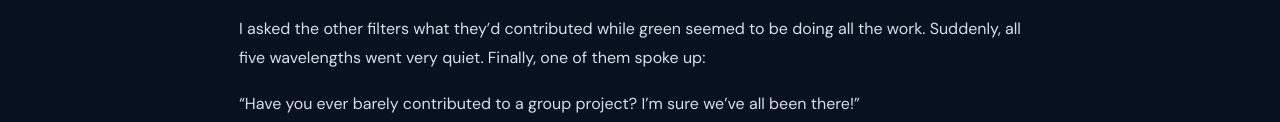
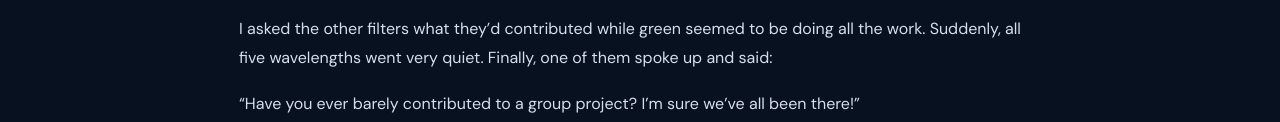
Before and after one commit to roropar/star-galaxy-classifier, a plain HTML site: page index.html in a window 1280 px wide. Shown: the part 8632-8754 px from the top of the page. Drawn offline with nearby package versions, Linux system fonts and the light colour scheme.

Commit message:
Clarify filter contributions in analysis paragraph
Updated a paragraph to clarify the contribution of filters in the analysis.

```diff
--- a/index.html
+++ b/index.html
@@ -82,7 +82,7 @@ df = df[df[<span class="str">"class"</span>].isin([<span class="str">"STAR"</spa
 <div class="gallery" data-gallery="dotplot"><h3>Which filters catch stars without mislabeling galaxies?</h3><div class="caption">Average performance across five train/test splits.</div><div class="frame"></div><div class="controls"><button class="arrow prev" aria-label="Previous image">←</button><span class="counter"></span><button class="arrow next" aria-label="Next image">→</button></div><div class="dots"></div></div>
 <p>Limitations from this analysis include class imbalance, relatively low star recall, and the absence of uncertainty estimates across train/test splits. These findings should be interpreted as an exploratory comparison of filter combinations rather than a definitive determination of the optimal combination.</p>
 <p>What was truly odd was that green appeared in all three pairs that caught the most stars. Green and infrared offered the best trade-off for my project, while near infrared and infrared caught the fewest stars of any pair. Green was nothing remarkable on its own, but put it in a group, and suddenly it looked like the teammate doing all the work.</p>
-<p>I asked the other filters what they’d contributed while green seemed to be doing all the work. Suddenly, all five wavelengths went very quiet. Finally, one of them spoke up:</p>
+<p>I asked the other filters what they’d contributed while green seemed to be doing all the work. Suddenly, all five wavelengths went very quiet. Finally, one of them spoke up and said:</p>
 <p>“Have you ever barely contributed to a group project? I’m sure we’ve all been there!”</p></section>
 </main><footer class="footer">View my code and try it yourself: <a href="https://github.com/roropar/star-galaxy-classifier">Project repository</a></footer>
 <script>
```
